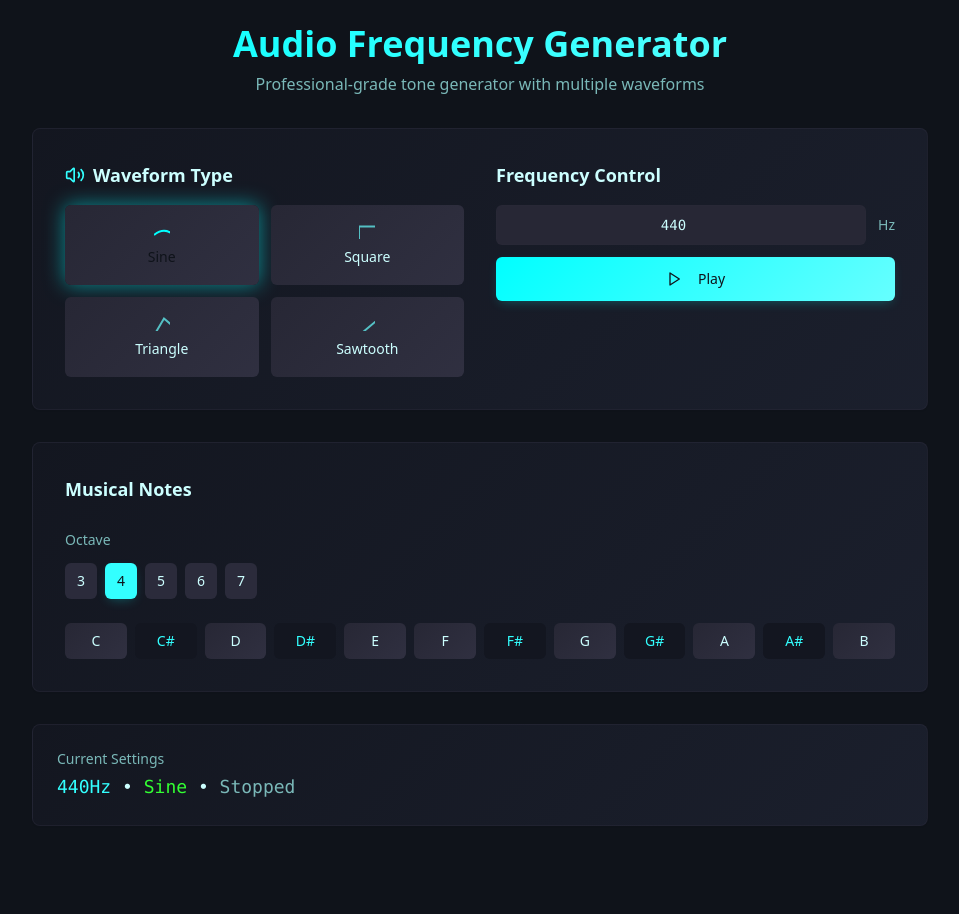
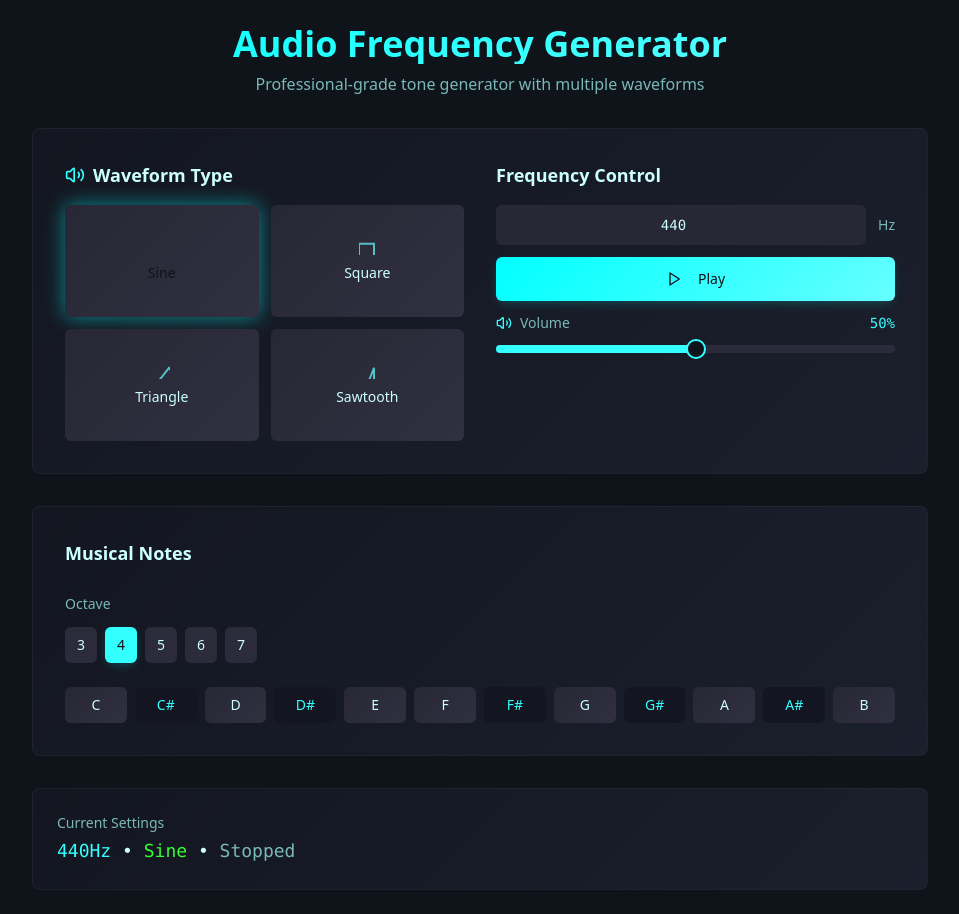
Before and after one commit to pRizz/sound-shape-shifter-studio, a React (Vite) app: page / in a window 1280 px wide. Shown: the whole page, without its empty margins (160-1119 px from the left). Before the commit the page ends 850 px from the top, so only its background shows below. Built offline with nearby package versions, Linux system fonts and the light colour scheme.

Commit message:
Increase image size and add volume control
Increase the size of the frequency images and add a volume output control.

```diff
--- a/src/components/AudioGenerator.tsx
+++ b/src/components/AudioGenerator.tsx
@@ -1,8 +1,9 @@
 import { useState, useRef, useCallback, useEffect } from 'react';
-import { Play, Square, Volume2 } from 'lucide-react';
+import { Play, Square, Volume2, VolumeX } from 'lucide-react';
 import { Button } from '@/components/ui/button';
 import { Input } from '@/components/ui/input';
 import { Card } from '@/components/ui/card';
+import { Slider } from '@/components/ui/slider';
 import { WaveformPreview } from './WaveformPreview';
 import { toast } from '@/hooks/use-toast';
 
@@ -36,6 +37,7 @@ export const AudioGenerator = () => {
   const [frequency, setFrequency] = useState(440);
   const [waveType, setWaveType] = useState<WaveType>('sine');
   const [selectedOctave, setSelectedOctave] = useState(4);
+  const [volume, setVolume] = useState([50]); // Volume as percentage (0-100)
 
   const audioContextRef = useRef<AudioContext | null>(null);
   const oscillatorRef = useRef<OscillatorNode | null>(null);
@@ -62,8 +64,10 @@ export const AudioGenerator = () => {
       oscillator.type = waveType;
       oscillator.frequency.setValueAtTime(frequency, audioContext.currentTime);
 
+      // Convert volume percentage to gain (0-1 range)
+      const gainValue = (volume[0] / 100) * 0.3; // Max gain of 0.3 for safety
       gainNode.gain.setValueAtTime(0, audioContext.currentTime);
-      gainNode.gain.linearRampToValueAtTime(0.1, audioContext.currentTime + 0.01);
+      gainNode.gain.linearRampToValueAtTime(gainValue, audioContext.currentTime + 0.01);
 
       oscillator.connect(gainNode);
       gainNode.connect(audioContext.destination);
@@ -76,7 +80,7 @@ export const AudioGenerator = () => {
 
       toast({
         title: "Audio Started",
-        description: `Playing ${waveType} wave at ${frequency}Hz`,
+        description: `Playing ${waveType} wave at ${frequency}Hz (${volume[0]}% volume)`,
       });
     } catch (error) {
       console.error('Error starting audio:', error);
@@ -86,7 +90,7 @@ export const AudioGenerator = () => {
         variant: "destructive",
       });
     }
-  }, [frequency, waveType, initAudioContext]);
+  }, [frequency, waveType, volume, initAudioContext]);
 
   const stopTone = useCallback(() => {
     if (oscillatorRef.current && gainNodeRef.current) {
@@ -108,6 +112,13 @@ export const AudioGenerator = () => {
       title: "Audio Stopped",
       description: "Tone generation stopped",
     });
+  }, []);
+
+  const updateVolume = useCallback((newVolume: number[]) => {
+    if (gainNodeRef.current && audioContextRef.current) {
+      const gainValue = (newVolume[0] / 100) * 0.3; // Max gain of 0.3 for safety
+      gainNodeRef.current.gain.linearRampToValueAtTime(gainValue, audioContextRef.current.currentTime + 0.1);
+    }
   }, []);
 
   const updateFrequency = useCallback((newFrequency: number) => {
@@ -190,11 +201,11 @@ export const AudioGenerator = () => {
                     key={type}
                     variant={waveType === type ? "default" : "secondary"}
                     onClick={() => handleWaveTypeChange(type)}
-                    className={`h-20 flex flex-col items-center justify-center gap-2 bg-gradient-control hover:bg-gradient-active transition-all duration-300 ${
+                    className={`h-28 flex flex-col items-center justify-center gap-2 bg-gradient-control hover:bg-gradient-active transition-all duration-300 ${
                       waveType === type ? 'shadow-glow border-primary' : 'border-border/30'
                     }`}
                   >
-                    <WaveformPreview waveType={type} isActive={waveType === type} />
+                    <WaveformPreview waveType={type} size={60} isActive={waveType === type} />
                     <span className="text-sm font-medium capitalize">{type}</span>
                   </Button>
                 ))}
@@ -244,6 +255,30 @@ export const AudioGenerator = () => {
                       </>
                     )}
                   </Button>
+                </div>
+
+                {/* Volume Control */}
+                <div className="space-y-3">
+                  <div className="flex items-center gap-2">
+                    {volume[0] === 0 ? (
+                      <VolumeX className="h-4 w-4 text-muted-foreground" />
+                    ) : (
+                      <Volume2 className="h-4 w-4 text-primary" />
+                    )}
+                    <span className="text-sm font-medium text-muted-foreground">Volume</span>
+                    <span className="text-sm font-mono text-primary ml-auto">{volume[0]}%</span>
+                  </div>
+
+                  <Slider
+                    value={volume}
+                    onValueChange={(newValue) => {
+                      setVolume(newValue);
+                      updateVolume(newValue);
+                    }}
+                    max={100}
+                    step={1}
+                    className="w-full"
+                  />
                 </div>
               </div>
             </div>
--- a/src/components/WaveformPreview.tsx
+++ b/src/components/WaveformPreview.tsx
@@ -9,22 +9,29 @@ interface WaveformPreviewProps {
 export const WaveformPreview = ({ waveType, size = 40, isActive = false }: WaveformPreviewProps) => {
   const path = useMemo(() => {
     const width = size;
-    const height = size * 0.6;
+    const height = size * 0.8;  // Increased height ratio
     const centerY = height / 2;
-    const amplitude = height * 0.35;
+    const amplitude = height * 0.4;  // Increased amplitude
 
     switch (waveType) {
       case 'sine':
-        return `M 0 ${centerY} Q ${width * 0.25} ${centerY - amplitude} ${width * 0.5} ${centerY} Q ${width * 0.75} ${centerY + amplitude} ${width} ${centerY}`;
+        // More detailed sine wave
+        let sinePoints = [];
+        for (let i = 0; i <= width; i += 2) {
+          const x = i;
+          const y = centerY + amplitude * Math.sin((i / width) * 4 * Math.PI);
+          sinePoints.push(`${i === 0 ? 'M' : 'L'} ${x} ${y}`);
+        }
+        return sinePoints.join(' ');
 
       case 'square':
-        return `M 0 ${centerY + amplitude} L 0 ${centerY - amplitude} L ${width * 0.5} ${centerY - amplitude} L ${width * 0.5} ${centerY + amplitude} L ${width} ${centerY + amplitude} L ${width} ${centerY - amplitude}`;
+        return `M 0 ${centerY + amplitude} L 0 ${centerY - amplitude} L ${width * 0.25} ${centerY - amplitude} L ${width * 0.25} ${centerY + amplitude} L ${width * 0.5} ${centerY + amplitude} L ${width * 0.5} ${centerY - amplitude} L ${width * 0.75} ${centerY - amplitude} L ${width * 0.75} ${centerY + amplitude} L ${width} ${centerY + amplitude}`;
 
       case 'triangle':
-        return `M 0 ${centerY + amplitude} L ${width * 0.25} ${centerY - amplitude} L ${width * 0.75} ${centerY + amplitude} L ${width} ${centerY - amplitude}`;
+        return `M 0 ${centerY} L ${width * 0.25} ${centerY - amplitude} L ${width * 0.5} ${centerY} L ${width * 0.75} ${centerY + amplitude} L ${width} ${centerY}`;
 
       case 'sawtooth':
-        return `M 0 ${centerY + amplitude} L ${width * 0.5} ${centerY - amplitude} L ${width * 0.5} ${centerY + amplitude} L ${width} ${centerY - amplitude}`;
+        return `M 0 ${centerY + amplitude} L ${width * 0.25} ${centerY - amplitude} L ${width * 0.25} ${centerY + amplitude} L ${width * 0.5} ${centerY - amplitude} L ${width * 0.5} ${centerY + amplitude} L ${width * 0.75} ${centerY - amplitude} L ${width * 0.75} ${centerY + amplitude} L ${width} ${centerY - amplitude}`;
 
       default:
         return '';
@@ -34,7 +41,7 @@ export const WaveformPreview = ({ waveType, size = 40, isActive = false }: Wavef
   return (
     <svg
       width={size}
-      height={size * 0.6}
+      height={size * 0.8}  // Updated to match new height ratio
       className={`transition-all duration-300 ${isActive ? 'opacity-100' : 'opacity-70'}`}
     >
       <path
```
